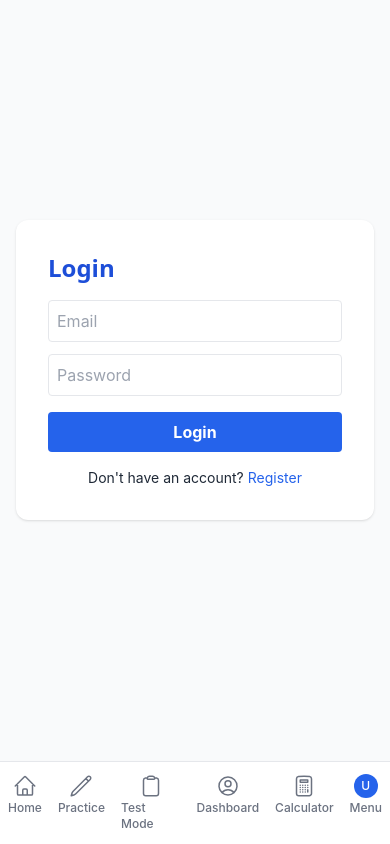
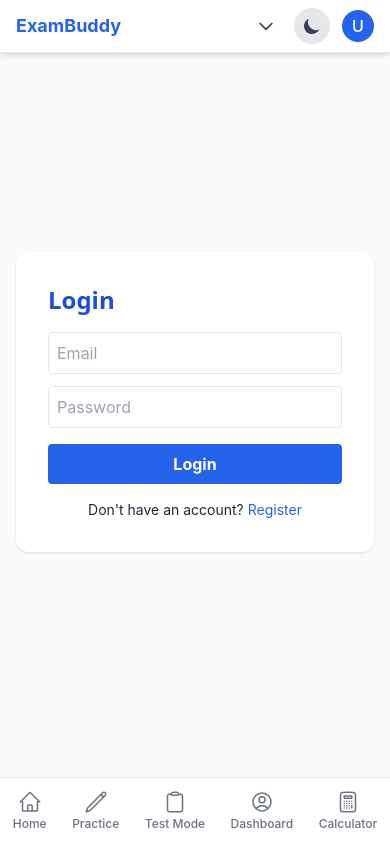
Before and after one commit to ngdev2021/exam-buddy, a React (Vite) app in the folder client/: page /login in a window 390 px wide. Built offline with nearby package versions, Linux system fonts and the light colour scheme.

Commit message:
Improve mobile navigation with tabs at bottom and profile/menu at top

```diff
--- a/client/src/App.jsx
+++ b/client/src/App.jsx
@@ -20,7 +20,7 @@ function App() {
       <NavigationMenu />
       <MobileNavBar />
       <ErrorBoundary>
-        <main className="max-w-4xl mx-auto pt-8 pb-24 px-4">
+        <main className="max-w-4xl mx-auto pt-16 pb-24 px-4 md:pt-8">
           <Routes>
             {/* Public routes */}
             <Route path="login" element={<LoginPage />} />
--- a/client/src/components/MobileNavBar.jsx
+++ b/client/src/components/MobileNavBar.jsx
@@ -11,6 +11,7 @@ export default function MobileNavBar() {
   const { subjects, selectedSubject, setSelectedSubject } = useSubject();
   const { user, logout } = useAuth();
   const [showMenu, setShowMenu] = useState(false);
+  const [showSubjectMenu, setShowSubjectMenu] = useState(false);
 
   // Check if a navigation item is active
   const isActive = (path) => {
@@ -25,6 +26,40 @@ export default function MobileNavBar() {
 
   return (
     <>
+      {/* Top header for mobile */}
+      <header className="fixed top-0 left-0 right-0 bg-white dark:bg-gray-800 shadow-md flex items-center justify-between px-4 py-2 z-50 md:hidden border-b border-gray-200 dark:border-gray-700 transition-colors duration-200">
+        <div className="flex items-center">
+          <span className="font-bold text-lg text-primary-600 dark:text-primary-400">ExamBuddy</span>
+        </div>
+
+        <div className="flex items-center gap-3">
+          {/* Subject selector */}
+          <button
+            onClick={() => setShowSubjectMenu(!showSubjectMenu)}
+            className="p-1.5 rounded-md text-gray-700 dark:text-gray-300 hover:bg-gray-100 dark:hover:bg-gray-700 transition-colors"
+            aria-label="Select subject"
+          >
+            <svg xmlns="http://www.w3.org/2000/svg" className="h-5 w-5" fill="none" viewBox="0 0 24 24" stroke="currentColor">
+              <path strokeLinecap="round" strokeLinejoin="round" strokeWidth={2} d="M19 9l-7 7-7-7" />
+            </svg>
+          </button>
+
+          {/* Theme toggle */}
+          <ThemeToggle />
+
+          {/* User profile button */}
+          <button
+            onClick={() => setShowMenu(!showMenu)}
+            className="rounded-full focus:outline-none focus:ring-2 focus:ring-primary-500"
+            aria-label="User menu"
+          >
+            <div className="w-8 h-8 rounded-full bg-primary-600 flex items-center justify-center text-white font-medium">
+              {user?.name ? user.name.charAt(0).toUpperCase() : 'U'}
+            </div>
+          </button>
+        </div>
+      </header>
+
       {/* Bottom navigation bar */}
       <nav className="fixed bottom-0 left-0 right-0 bg-white dark:bg-gray-800 shadow-lg flex justify-around py-2 z-50 md:hidden border-t border-gray-200 dark:border-gray-700 transition-colors duration-200">
         {navigationItems.map(item => (
@@ -43,24 +78,12 @@ export default function MobileNavBar() {
             )}
           </Link>
         ))}
-
-        {/* User menu button */}
-        <button
-          onClick={() => setShowMenu(!showMenu)}
-          className="flex flex-col items-center text-xs font-medium px-2 py-1"
-          aria-label="Menu"
-        >
-          <div className="w-6 h-6 rounded-full bg-primary-600 flex items-center justify-center text-white text-xs font-medium">
-            {user?.name ? user.name.charAt(0).toUpperCase() : 'U'}
-          </div>
-          <span className="mt-0.5 text-gray-500 dark:text-gray-400">Menu</span>
-        </button>
       </nav>
 
       {/* Slide-up menu panel */}
       {showMenu && (
         <div className="fixed inset-0 bg-black bg-opacity-50 z-50 md:hidden animate-fade-in">
-          <div className="absolute bottom-0 left-0 right-0 bg-white dark:bg-gray-800 rounded-t-xl shadow-lg animate-slide-up">
+          <div className="absolute bottom-0 left-0 right-0 bg-white dark:bg-gray-800 rounded-t-xl shadow-lg animate-slide-up max-h-[80vh] overflow-y-auto">
             <div className="flex justify-center pt-2 pb-1">
               <div className="w-10 h-1 bg-gray-300 dark:bg-gray-600 rounded-full"></div>
             </div>
@@ -78,24 +101,6 @@ export default function MobileNavBar() {
             </div>
 
             <div className="p-2">
-              <div className="flex items-center justify-between p-3 border-b border-gray-200 dark:border-gray-700">
-                <label className="text-sm font-medium text-gray-700 dark:text-gray-300">Subject</label>
-                <select
-                  className="input-field py-1 px-2 text-sm w-auto bg-white dark:bg-gray-700 text-gray-800 dark:text-gray-200 border-gray-300 dark:border-gray-600 rounded transition-colors duration-200"
-                  value={selectedSubject.name}
-                  onChange={e => setSelectedSubject(subjects.find(s => s.name === e.target.value))}
-                >
-                  {subjects.map(s => (
-                    <option key={s.name} value={s.name} className="dark:bg-gray-700 dark:text-gray-200">{s.name}</option>
-                  ))}
-                </select>
-              </div>
-
-              <div className="flex items-center justify-between p-3 border-b border-gray-200 dark:border-gray-700">
-                <span className="text-sm font-medium text-gray-700 dark:text-gray-300">Dark Mode</span>
-                <ThemeToggle />
-              </div>
-
               <Link
                 to="/profile"
                 className="flex items-center p-3 text-gray-700 dark:text-gray-300 hover:bg-gray-100 dark:hover:bg-gray-700 rounded-md"
@@ -131,6 +136,31 @@ export default function MobileNavBar() {
           </div>
         </div>
       )}
+
+      {/* Subject selection dropdown */}
+      {showSubjectMenu && (
+        <div className="fixed inset-0 bg-black bg-opacity-50 z-50 md:hidden animate-fade-in" onClick={() => setShowSubjectMenu(false)}>
+          <div className="absolute top-14 right-4 w-48 bg-white dark:bg-gray-800 rounded-md shadow-lg py-1 z-50 ring-1 ring-black ring-opacity-5 transition-colors duration-200" onClick={e => e.stopPropagation()}>
+            <div className="px-3 py-2 border-b border-gray-200 dark:border-gray-700">
+              <p className="text-sm font-medium text-gray-700 dark:text-gray-300">Select Subject</p>
+            </div>
+            {subjects.map(subject => (
+              <button
+                key={subject.name}
+                className={`w-full text-left px-3 py-2 text-sm ${selectedSubject.name === subject.name
+                  ? 'bg-primary-50 dark:bg-primary-900 text-primary-700 dark:text-primary-300'
+                  : 'text-gray-700 dark:text-gray-200 hover:bg-gray-100 dark:hover:bg-gray-700'}`}
+                onClick={() => {
+                  setSelectedSubject(subject);
+                  setShowSubjectMenu(false);
+                }}
+              >
+                {subject.name}
+              </button>
+            ))}
+          </div>
+        </div>
+      )}
     </>
   );
 }
```
